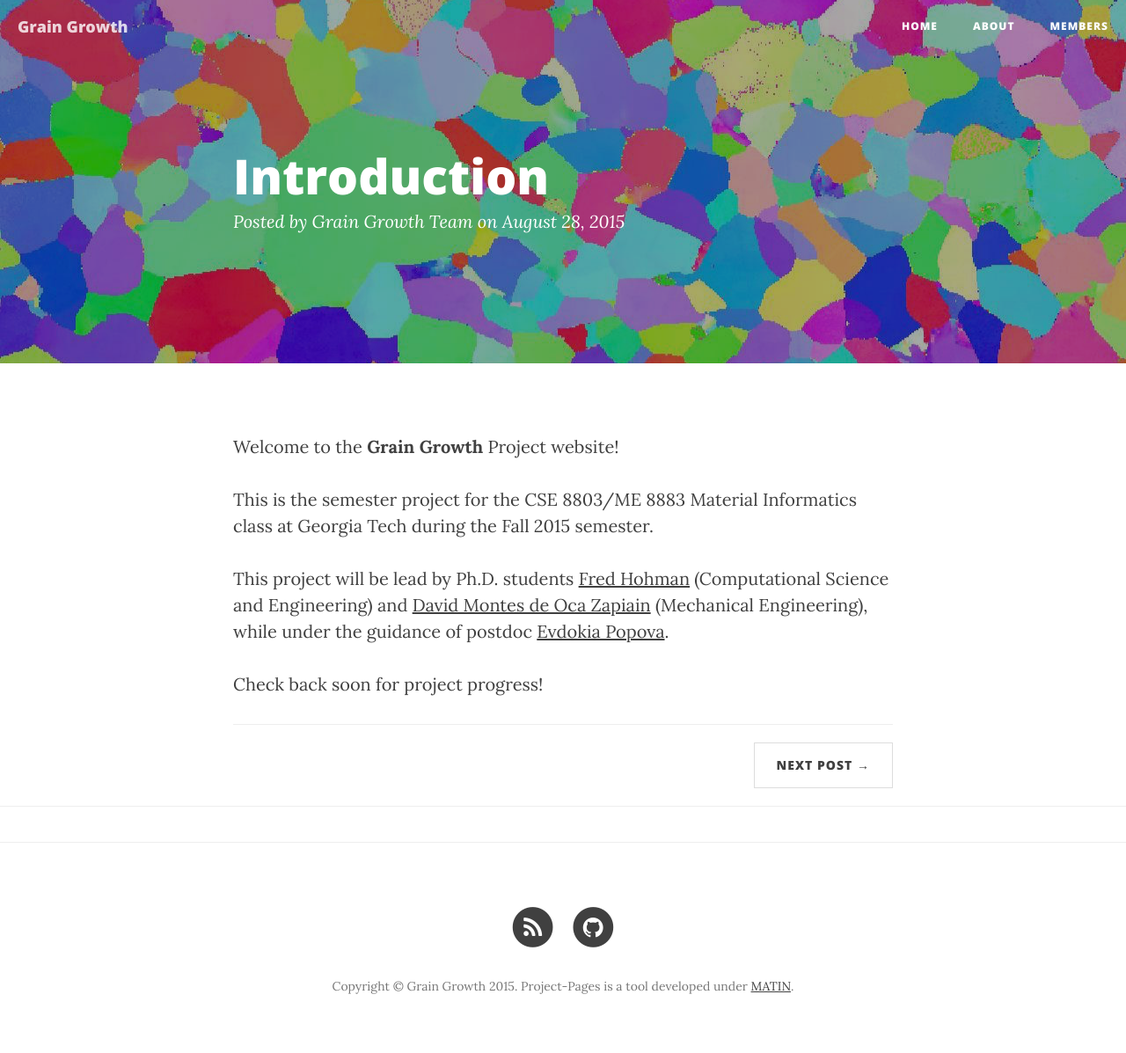
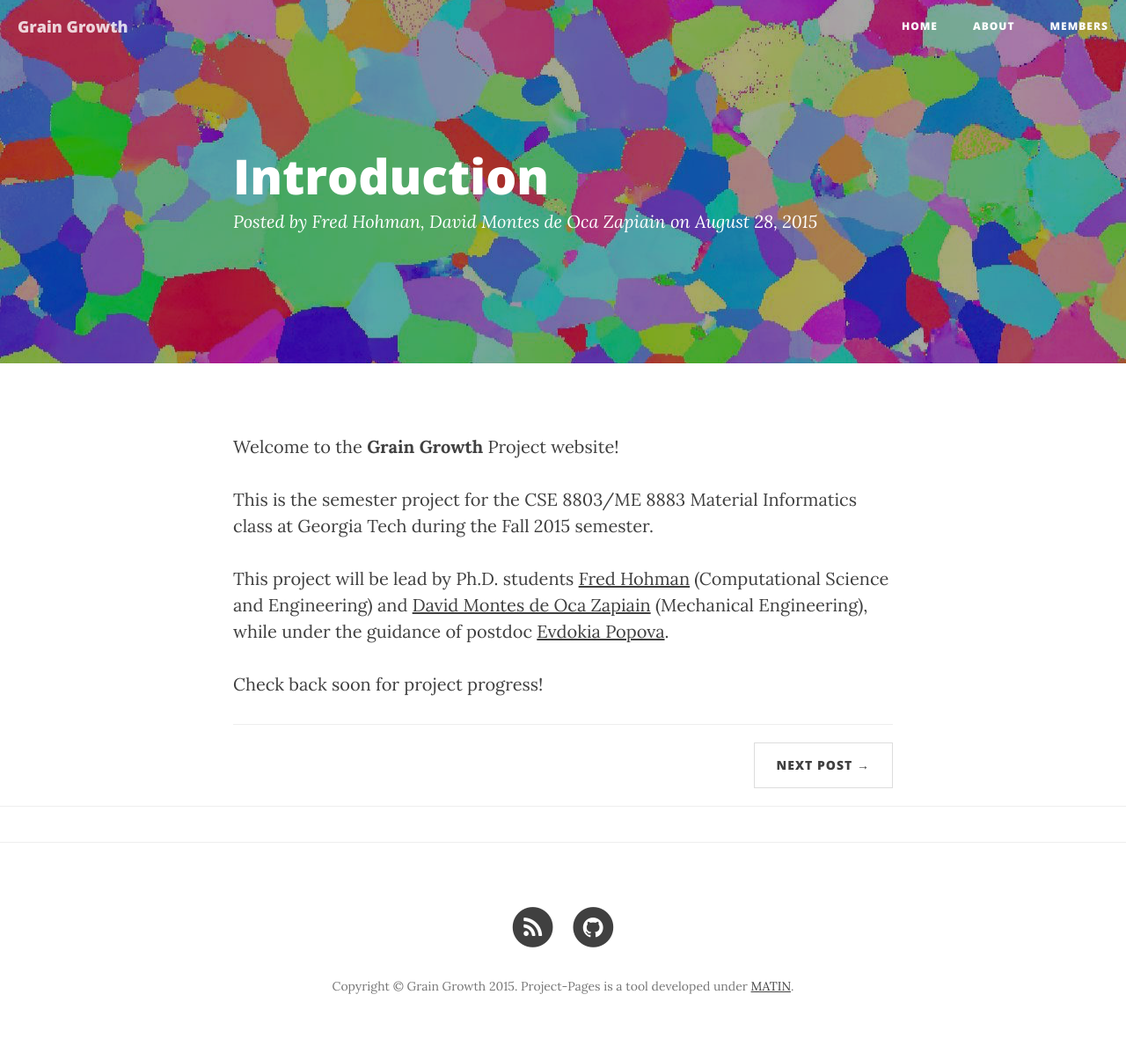
Before and after one commit to Materials-Informatics-Class-Fall2015/MIC-grain-growth, a Jekyll site: the page built from _posts/2015-08-26-introduction.md, in a window 1280 px wide. Shown: the whole page at 88% size. Built offline with Jekyll 4.4.1, drawn with Linux system fonts in a browser that asks for light colours; nearby versions of some CDN libraries; comment, search, counter and statistics services are not loaded.

Commit message:
fixed typos

```diff
--- a/_posts/2015-08-26-introduction.md
+++ b/_posts/2015-08-26-introduction.md
@@ -2,7 +2,7 @@
 layout:     post
 title:      Introduction
 date:       2015-08-28
-author:     Grain Growth Team
+author:     Fred Hohman, David Montes de Oca Zapiain
 ---
 
 Welcome to the **Grain Growth** Project website!
```
Also changed, not shown: _posts/2015-09-15-grain-growth-progress-report-presentation-i.md (+14 -4 lines).
